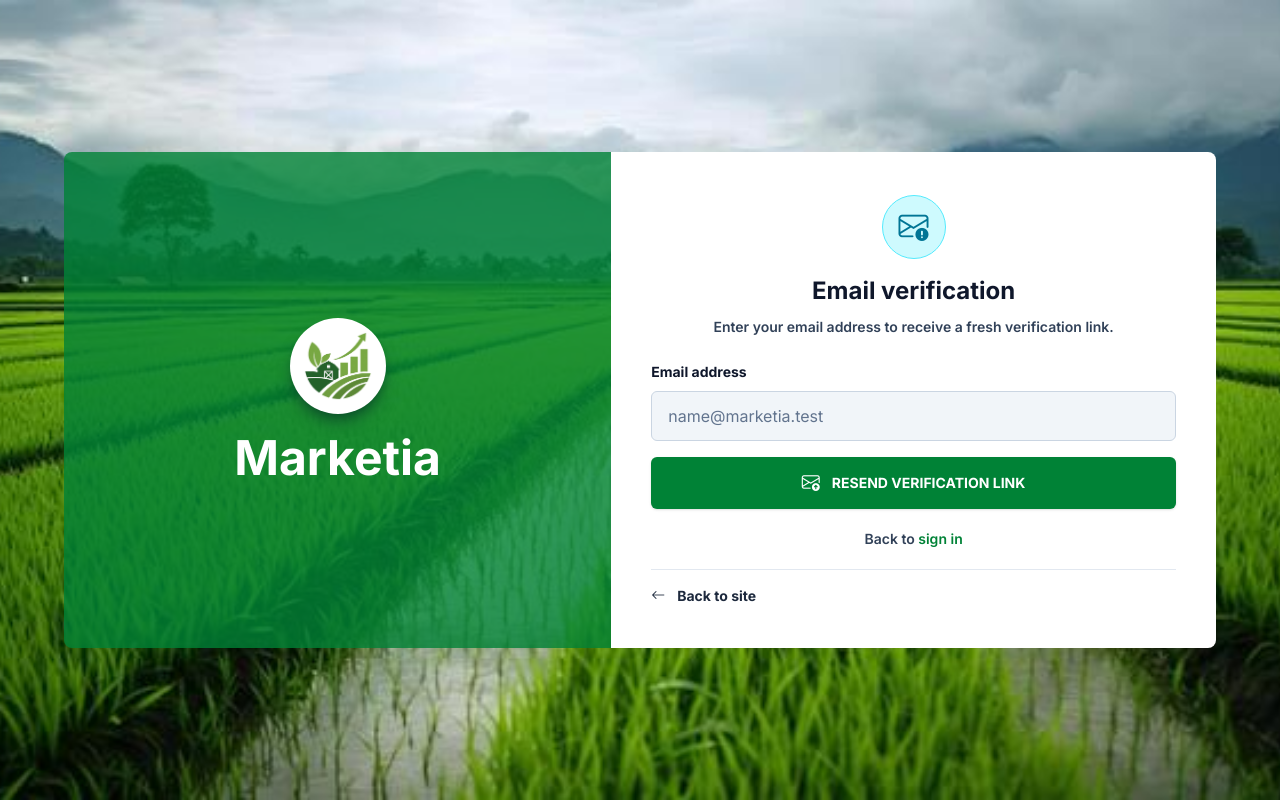
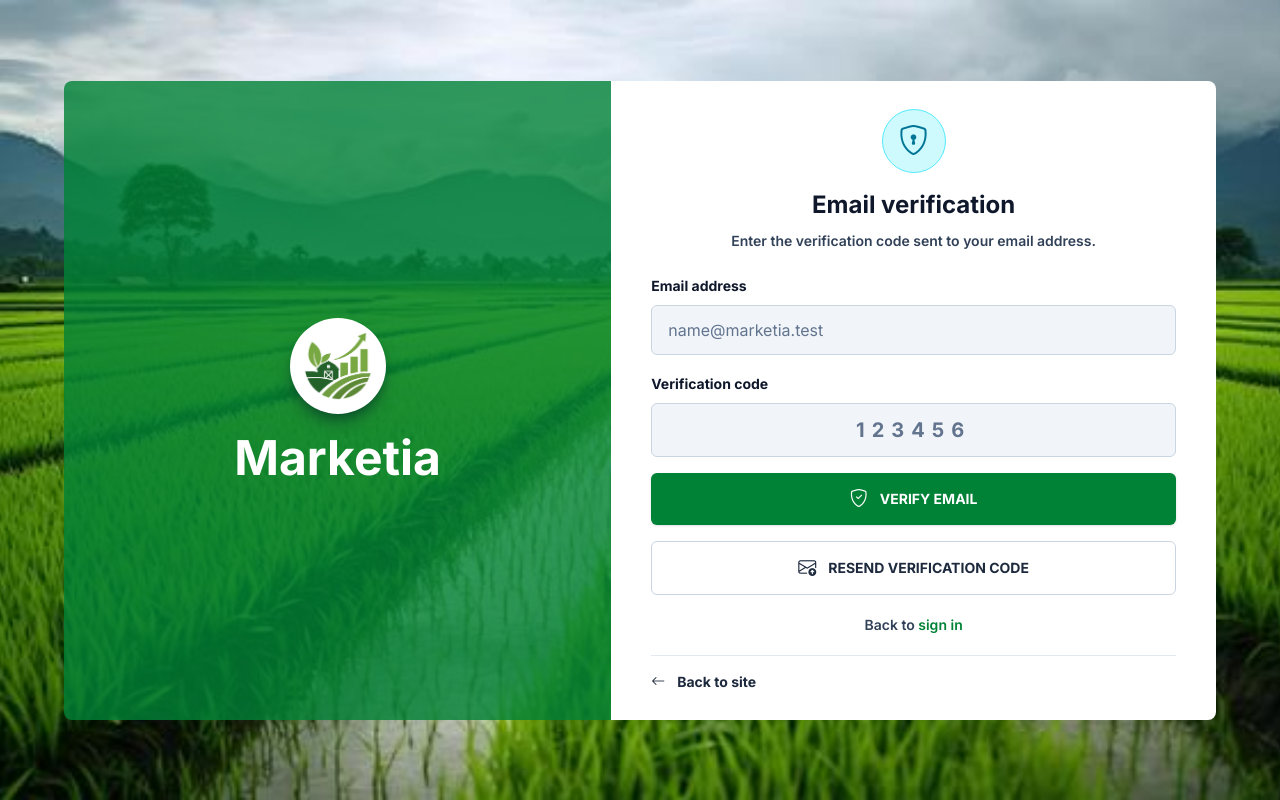
Before and after one commit to issah1554/fyp2026_web, a Next.js app: page /auth/email-verification in a window 1280 px wide. Built offline with nearby package versions, Linux system fonts and the light colour scheme; no server answers.

Commit message:
- - feat: update email verification process to use verification code instead of token

```diff
--- a/src/app/auth/email-verification/page.tsx
+++ b/src/app/auth/email-verification/page.tsx
@@ -2,80 +2,66 @@
 
 import Link from "next/link";
 import { useSearchParams } from "next/navigation";
-import { Suspense, useEffect, useState } from "react";
+import { Suspense, useState } from "react";
 import AuthShell from "../_components/auth-shell";
 import { resendEmailVerification, verifyEmail } from "@/src/services/auth/authService";
 
-type VerificationStatus = "checking" | "success" | "error" | "idle";
-
 function EmailVerificationContent() {
   const searchParams = useSearchParams();
-  const token = searchParams.get("token")?.trim() ?? "";
-  const emailFromLink = searchParams.get("email")?.trim() ?? "";
-  const [status, setStatus] = useState<VerificationStatus>(token ? "checking" : "idle");
-  const [message, setMessage] = useState(
-    token ? "Checking your verification link..." : "Enter your email address to receive a fresh verification link.",
-  );
+  const emailFromQuery = searchParams.get("email")?.trim() ?? "";
+  const [status, setStatus] = useState<"idle" | "success" | "error">("idle");
+  const [message, setMessage] = useState("Enter the verification code sent to your email address.");
   const [resendError, setResendError] = useState("");
   const [resendSuccess, setResendSuccess] = useState("");
+  const [isVerifying, setIsVerifying] = useState(false);
   const [isResending, setIsResending] = useState(false);
 
-  useEffect(() => {
-    if (!token) {
+  const handleVerify = async (event: React.FormEvent<HTMLFormElement>) => {
+    event.preventDefault();
+    setResendError("");
+    setResendSuccess("");
+    setIsVerifying(true);
+
+    const formData = new FormData(event.currentTarget);
+    const email = String(formData.get("email") ?? "").trim();
+    const code = String(formData.get("code") ?? "").replace(/\D/g, "");
+
+    try {
+      const result = await verifyEmail(email, code);
+      setStatus("success");
+      setMessage(result.message);
+    } catch (error) {
+      setStatus("error");
+      setMessage(error instanceof Error ? error.message : "Email verification failed. The code may be invalid or expired.");
+    } finally {
+      setIsVerifying(false);
+    }
+  };
+
+  const handleResend = async (event: React.MouseEvent<HTMLButtonElement>) => {
+    const form = event.currentTarget.form;
+    const formData = form ? new FormData(form) : new FormData();
+    const email = String(formData.get("email") ?? emailFromQuery).trim();
+    if (!email) {
+      setResendError("Enter your email address before requesting a new code.");
       return;
     }
 
-    let isMounted = true;
-
-    async function confirmEmail() {
-      try {
-        const result = await verifyEmail(token);
-        if (!isMounted) {
-          return;
-        }
-        setStatus("success");
-        setMessage(result.message);
-      } catch (verificationError) {
-        if (!isMounted) {
-          return;
-        }
-        setStatus("error");
-        setMessage(
-          verificationError instanceof Error
-            ? verificationError.message
-            : "Email verification failed. The link may be invalid or expired.",
-        );
-      }
-    }
-
-    confirmEmail();
-
-    return () => {
-      isMounted = false;
-    };
-  }, [token]);
-
-  const handleResend = async (event: React.FormEvent<HTMLFormElement>) => {
-    event.preventDefault();
     setResendError("");
     setResendSuccess("");
     setIsResending(true);
-
-    const formData = new FormData(event.currentTarget);
-    const email = String(formData.get("email") ?? "").trim();
 
     try {
       const result = await resendEmailVerification(email);
       setResendSuccess(result.message);
     } catch (error) {
-      setResendError(error instanceof Error ? error.message : "Could not resend the verification link. Try again.");
+      setResendError(error instanceof Error ? error.message : "Could not resend the verification code. Try again.");
     } finally {
       setIsResending(false);
     }
   };
 
   const isSuccess = status === "success";
-  const isChecking = status === "checking";
 
   return (
     <AuthShell>
@@ -91,20 +77,14 @@ function EmailVerificationContent() {
                   : "border-info-300 bg-info-100 text-info-700",
             ].join(" ")}
           >
-            <i
-              className={[
-                "bi text-3xl",
-                isChecking ? "bi-arrow-repeat animate-spin" : isSuccess ? "bi-check2" : "bi-envelope-exclamation",
-              ].join(" ")}
-              aria-hidden="true"
-            />
+            <i className={`bi ${isSuccess ? "bi-check2" : "bi-shield-lock"} text-3xl`} aria-hidden="true" />
           </div>
           <h1 className="mt-4 text-2xl font-bold text-main-900">Email verification</h1>
           <p className="mt-2 text-sm font-semibold leading-6 text-main-700">{message}</p>
         </div>
 
         {!isSuccess && (
-          <form className="space-y-4" onSubmit={handleResend}>
+          <form className="space-y-4" onSubmit={handleVerify}>
             <div>
               <label htmlFor="email" className="text-sm font-bold text-main-900">
                 Email address
@@ -115,9 +95,30 @@ function EmailVerificationContent() {
                 type="email"
                 autoComplete="email"
                 placeholder="name@marketia.test"
-                defaultValue={emailFromLink}
+                defaultValue={emailFromQuery}
                 required
                 className="mt-2 w-full rounded-md border border-main-300 bg-main-100 px-4 py-3 text-base text-main-900 outline-none placeholder:text-main-500 focus:border-primary-500 focus:bg-main-0"
+              />
+            </div>
+
+            <div>
+              <label htmlFor="code" className="text-sm font-bold text-main-900">
+                Verification code
+              </label>
+              <input
+                id="code"
+                name="code"
+                type="text"
+                inputMode="numeric"
+                autoComplete="one-time-code"
+                pattern="[0-9]{6}"
+                maxLength={6}
+                placeholder="123456"
+                required
+                onInput={(event) => {
+                  event.currentTarget.value = event.currentTarget.value.replace(/\D/g, "").slice(0, 6);
+                }}
+                className="mt-2 w-full rounded-md border border-main-300 bg-main-100 px-4 py-3 text-center text-xl font-bold tracking-[0.35em] text-main-900 outline-none placeholder:text-main-500 focus:border-primary-500 focus:bg-main-0"
               />
             </div>
 
@@ -135,14 +136,27 @@ function EmailVerificationContent() {
 
             <button
               type="submit"
+              disabled={isVerifying}
+              className="flex w-full items-center justify-center gap-3 rounded-md bg-primary-700 px-5 py-3 text-sm font-bold uppercase text-main-0 shadow-sm hover:bg-primary-800 disabled:cursor-not-allowed disabled:bg-main-400"
+            >
+              <i
+                className={`bi ${isVerifying ? "bi-arrow-repeat animate-spin" : "bi-shield-check"} text-lg`}
+                aria-hidden="true"
+              />
+              {isVerifying ? "Verifying..." : "Verify email"}
+            </button>
+
+            <button
+              type="button"
+              onClick={handleResend}
               disabled={isResending}
-              className="flex w-full items-center justify-center gap-3 rounded-md bg-primary-700 px-5 py-3 text-sm font-bold uppercase text-main-0 shadow-sm hover:bg-primary-800 disabled:cursor-not-allowed disabled:bg-main-400"
+              className="flex w-full items-center justify-center gap-3 rounded-md border border-main-300 px-5 py-3 text-sm font-bold uppercase text-main-800 hover:bg-main-100 disabled:cursor-not-allowed disabled:text-main-500"
             >
               <i
                 className={`bi ${isResending ? "bi-arrow-repeat animate-spin" : "bi-envelope-arrow-up"} text-lg`}
                 aria-hidden="true"
               />
-              {isResending ? "Sending..." : "Resend verification link"}
+              {isResending ? "Sending..." : "Resend verification code"}
             </button>
           </form>
         )}
--- a/src/app/auth/login/page.tsx
+++ b/src/app/auth/login/page.tsx
@@ -83,7 +83,7 @@ function LoginForm() {
                 href={verificationHref}
                 className="mt-2 inline-flex items-center gap-2 text-primary-700 underline-offset-4 hover:text-primary-800 hover:underline"
               >
-                Request a new verification link
+                Enter or resend verification code
                 <i className="bi bi-arrow-right" aria-hidden="true" />
               </Link>
             )}
--- a/src/app/auth/register/page.tsx
+++ b/src/app/auth/register/page.tsx
@@ -50,7 +50,10 @@ export default function RegisterPage() {
       });
 
       setSuccess(result.message);
-      window.setTimeout(() => router.replace("/auth/login"), 1200);
+      window.setTimeout(
+        () => router.replace(`/auth/email-verification?email=${encodeURIComponent(result.user.email)}`),
+        1200,
+      );
     } catch (registerError) {
       setError(registerError instanceof Error ? registerError.message : "Registration failed. Try again.");
     } finally {
--- a/src/services/auth/authService.ts
+++ b/src/services/auth/authService.ts
@@ -499,18 +499,18 @@ export async function confirmPasswordReset(token: string, password: string): Pro
   };
 }
 
-export async function verifyEmail(token: string): Promise<MessageResult> {
+export async function verifyEmail(email: string, code: string): Promise<MessageResult> {
   const response = await fetch(apiUrl("/auth/email/verify"), {
     method: "POST",
     headers: {
       "Content-Type": "application/json",
     },
-    body: JSON.stringify({ token }),
+    body: JSON.stringify({ email, code }),
   });
   const result = (await response.json().catch(() => null)) as ApiResponse<unknown> | null;
 
   if (!response.ok) {
-    throw new Error(getErrorMessage(result, "Email verification failed. The link may be invalid or expired."));
+    throw new Error(getErrorMessage(result, "Email verification failed. The code may be invalid or expired."));
   }
 
   return {
@@ -529,11 +529,11 @@ export async function resendEmailVerification(email: string): Promise<MessageRes
   const result = (await response.json().catch(() => null)) as ApiResponse<unknown> | null;
 
   if (!response.ok) {
-    throw new Error(getErrorMessage(result, "Could not resend the verification link. Try again."));
+    throw new Error(getErrorMessage(result, "Could not resend the verification code. Try again."));
   }
 
   return {
-    message: result?.message ?? "A new verification link has been sent to your email.",
+    message: result?.message ?? "A new verification code has been sent to your email.",
   };
 }
 
```
Also changed, not shown: 2 other files (tests, documents, lock files or other folders).
